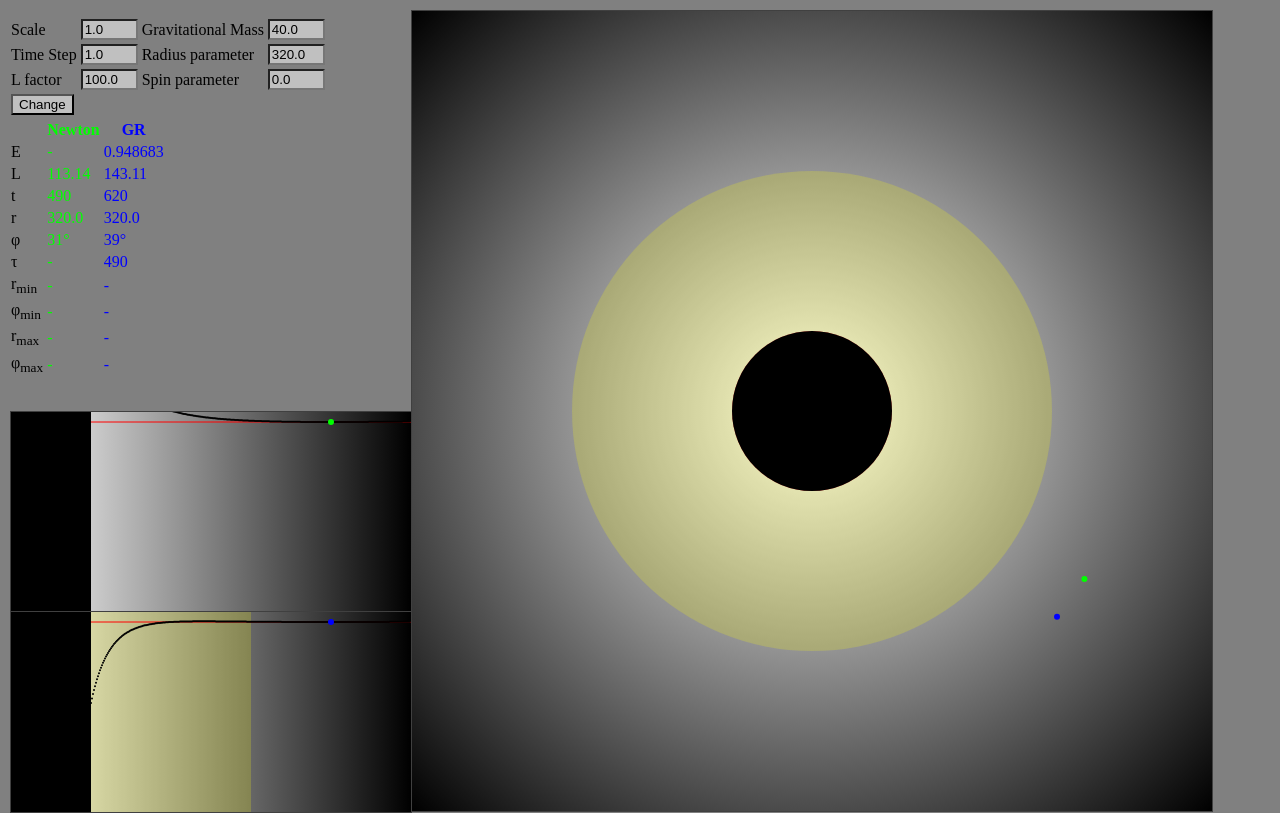
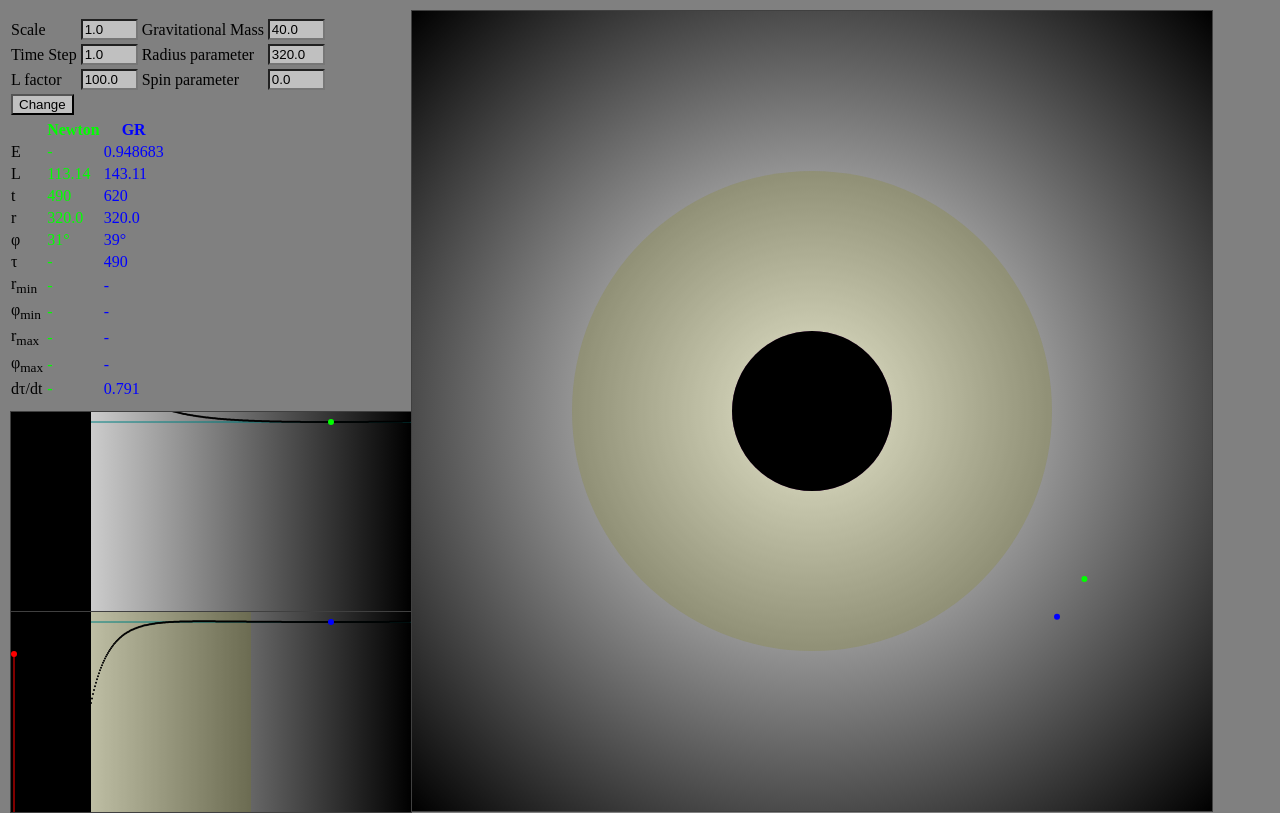
Before and after one commit to m4r35n357/JsBlackHole, a plain HTML site: page index.html in a window 1280 px wide. Drawn offline with Linux system fonts and the light colour scheme.

Commit message:
add GR time dilation display
git-svn-id: svn://nas:4000/Orbits@946 81319099-d35b-4c25-9717-0a4b1823a002

```diff
--- a/display.js
+++ b/display.js
@@ -9,7 +9,10 @@ var DISPLAY = {
 	RED: "#ff0000",
 	GREEN: "#00ff00",
 	BLUE: "#0000ff",
-	YELLOW: "#ffff00",
+//	YELLOW: "#ffff00",
+	YELLOW: "#808000",
+	CYAN: "#008080",
+	MAGENTA: "#800080",
 	WHITE: "#ffffff",
 	rMin: GR.horizon,
 	ballSize: 3,
@@ -41,6 +44,7 @@ var DISPLAY = {
 			GR.rDisplay.innerHTML = GR.r.toFixed(1);
 			GR.phiDisplay.innerHTML = GLOBALS.phiDegrees(GR.phi) + "&deg;";
 			GR.tauDisplay.innerHTML = properTime.toFixed(0);
+			document.getElementById("test").innerHTML = (1.0 / GR.tDot).toFixed(3);
 		}
 	},
 	pointX: function (r, phi) {
@@ -68,7 +72,7 @@ var DISPLAY = {
 	},
 	energyBar: function (model) {
 		var canvas = model.bgPotential;
-		canvas.strokeStyle = this.RED;
+		canvas.strokeStyle = this.CYAN;
 			canvas.beginPath();
 			canvas.moveTo(GR.horizon * this.scale, this.potentialY);
 			canvas.lineTo(this.originX, this.potentialY);
@@ -83,14 +87,25 @@ var DISPLAY = {
 		// Potential ball
 		canvas.fillStyle = model.colour;
 			canvas.beginPath();
-			canvas.arc(model.r * this.scale, rAxis, this.ballSize, 0, GLOBALS.TWOPI, true);
+			canvas.arc(model.r * this.scale, yValue2, this.ballSize, 0, GLOBALS.TWOPI, true);
 			canvas.closePath();
 		canvas.fill();
 		// Potential dropline
 		canvas.strokeStyle = model.colour;
 			canvas.beginPath();
-			canvas.moveTo(model.r * this.scale, rAxis);
-			canvas.lineTo(model.r * this.scale, yValue2);
+			canvas.moveTo(model.r * this.scale, yValue2);
+			canvas.lineTo(model.r * this.scale, rAxis);
+		canvas.stroke();
+		canvas.clearRect(0, 0, 6, 200);
+		canvas.fillStyle = this.RED;
+			canvas.beginPath();
+			canvas.arc(3, 200 - 200.0 / model.tDot, this.ballSize, 0, GLOBALS.TWOPI, true);
+			canvas.closePath();
+		canvas.fill();
+		canvas.strokeStyle = this.RED;
+			canvas.beginPath();
+			canvas.moveTo(3, 200);
+			canvas.lineTo(3, 200 - 200.0 / model.tDot);
 		canvas.stroke();
 	},
 	clearPotential: function (model) {
--- a/index.html
+++ b/index.html
@@ -13,8 +13,10 @@
 
 		<p><canvas id="bgpotgr" class="canvas bg" width="400" height="200" /></p>
 		<p><canvas id="fgpotgr" class="canvas fg" width="400" height="200" /></p>
-
+<!--
 		<form id="scenarioForm" action="" onsubmit="return scenarioChange();" method="post">
+-->
+		<form id="scenarioForm" method="post">
 			<table border="0">
 				<tr>
 					<td>Scale</td><td><input id="scale" type="text" value="1.0" size="4" /></td>
@@ -46,6 +48,7 @@
 			<tr><td>&phi;<sub>min</sub></td><td id="pNEWTON" class="newton">-</td><td id="pGR" class="gr">-</td></tr>
 			<tr><td>r<sub>max</sub></td><td id="rmaxNEWTON" class="newton">-</td><td id="rmaxGR" class="gr">-</td></tr>
 			<tr><td>&phi;<sub>max</sub></td><td id="aNEWTON" class="newton">-</td><td id="aGR" class="gr">-</td></tr>
+			<tr><td>d&tau;/dt</td><td class="newton">-</td><td id="test" class="gr">-</td></tr>
 		</table>
 
 		<script type="text/javascript" src="models.js"></script>
--- a/models.js
+++ b/models.js
@@ -123,6 +123,7 @@ var GR = {
 		this.energyBar = this.V(this.r, this.L);
 		console.info(this.name + ".energyBar: " + this.energyBar.toFixed(6));
 		this.L = this.L * INIT.lFac;
+		this.tDot = 1.0;
 	},
 	circL: function () {
 		var M = INIT.M;
@@ -161,11 +162,14 @@ var GR = {
 		var direction = this.direction;
 		var a = INIT.a;
 		var delta;
+		var tDot;
 		if (r > this.horizon) {
 			GLOBALS.updateR (this, r, L, rOld, energyBar, step, direction);
 			delta = r * r + a * a - Rs * r;
 			this.phi += ((1.0 - Rs / r) * L + Rs * a / r * E) / delta * step;
-			this.t += ((r * r + a * a + Rs * a * a / r) * E - Rs * a / r * L ) / delta * step;
+			tDot = ((r * r + a * a + Rs * a * a / r) * E - Rs * a / r * L ) / delta;
+			this.tDot = tDot;
+			this.t += tDot * step;
 		} else {
 			this.collided = true;
 			console.info(this.name + " - collided\n");
--- a/orbits.js
+++ b/orbits.js
@@ -13,13 +13,13 @@ var drawBackground = function () {
 	// Stable orbit limit
 	console.info("ISCO: " + isco.toFixed(1));
 	DISPLAY.bg.globalAlpha = 0.2;
-	DISPLAY.circle(DISPLAY.bg, DISPLAY.originX, DISPLAY.originY, DISPLAY.scale * isco, DISPLAY.YELLOW);
+	DISPLAY.circle(DISPLAY.bg, DISPLAY.originX, DISPLAY.originY, isco, DISPLAY.YELLOW);
 	// Ergoregion
 	DISPLAY.bg.globalAlpha = 0.6;
-	DISPLAY.circle(DISPLAY.bg, DISPLAY.originX, DISPLAY.originY, DISPLAY.scale * INIT.Rs, DISPLAY.RED);
+	DISPLAY.circle(DISPLAY.bg, DISPLAY.originX, DISPLAY.originY, INIT.Rs, DISPLAY.MAGENTA);
 	// Gravitational radius
 	DISPLAY.bg.globalAlpha = 1.0;
-	DISPLAY.circle(DISPLAY.bg, DISPLAY.originX, DISPLAY.originY, DISPLAY.scale * GR.horizon, DISPLAY.BLACK);
+	DISPLAY.circle(DISPLAY.bg, DISPLAY.originX, DISPLAY.originY, GR.horizon, DISPLAY.BLACK);
 	// Newton energy
 	NEWTON.bgPotential.fillStyle = grd;
 	NEWTON.bgPotential.fillRect(0, 0, DISPLAY.width, 200);
@@ -35,7 +35,7 @@ var drawBackground = function () {
 	GR.bgPotential.fillRect(0, 0, DISPLAY.scale * isco, 200);
 	// Ergoregion
 	GR.bgPotential.globalAlpha = 0.6;
-	GR.bgPotential.fillStyle = DISPLAY.RED;
+	GR.bgPotential.fillStyle = DISPLAY.MAGENTA;
 	GR.bgPotential.fillRect(0, 0, DISPLAY.scale * INIT.Rs, 200);
 	// Gravitational radius
 	GR.bgPotential.globalAlpha = 1.0;
@@ -104,10 +104,12 @@ var getDom = function () {
 	GR.aDisplay = document.getElementById('aGR');
 	INIT.getHtmlValues();
 	DISPLAY.scale = INIT.getFloatById('scale');
+//	document.getElementById('scenarioForm').addEventListener('onclick', scenarioChange);
+	document.getElementById('scenarioForm').onclick = scenarioChange;
 };
 
 var scenarioChange = function () {
-	var form = document.getElementById('scenarioForm');
+//	var form = document.getElementById('scenarioForm');
 	var element;
 	DISPLAY.refreshId && clearInterval(DISPLAY.refreshId);
 	getDom();
```
